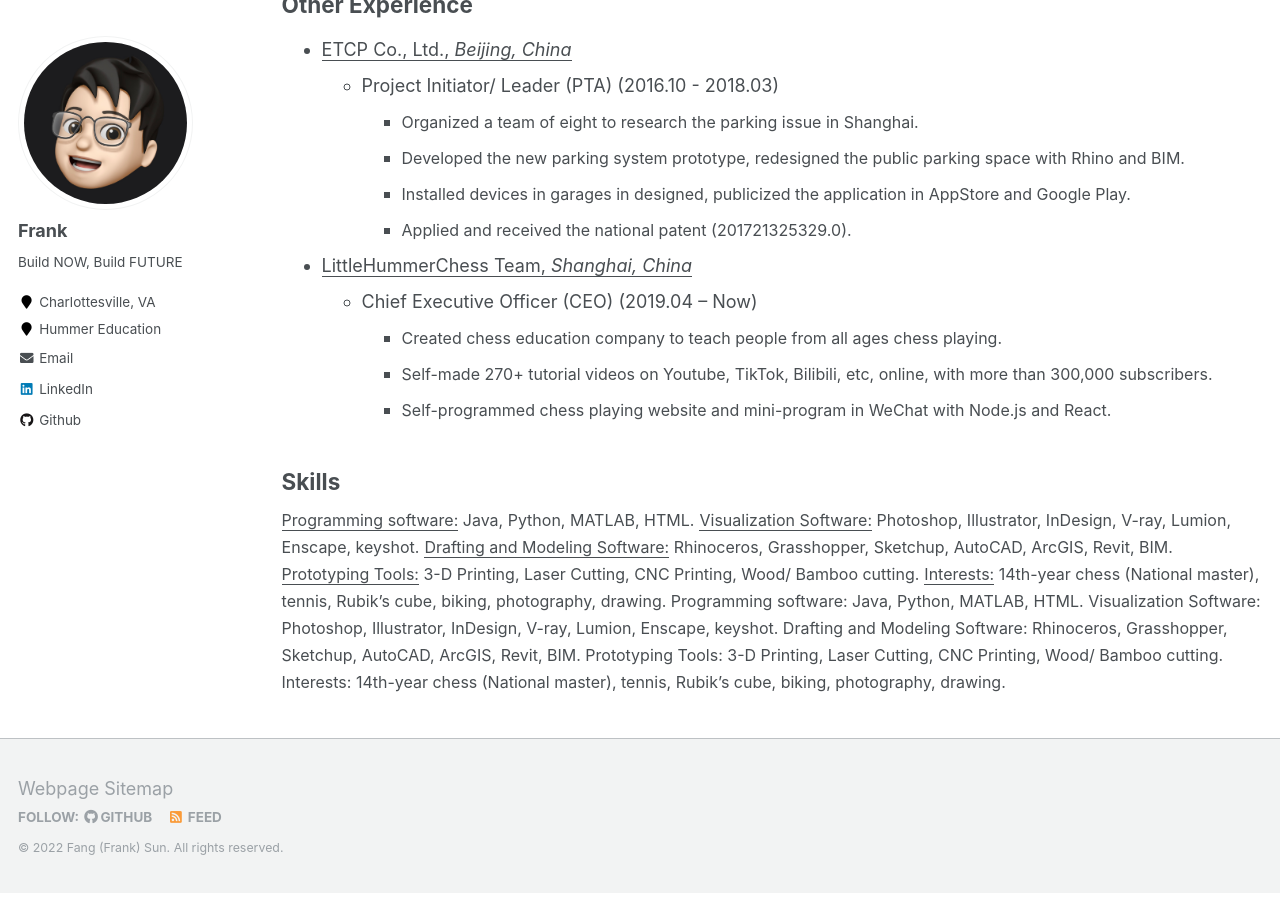
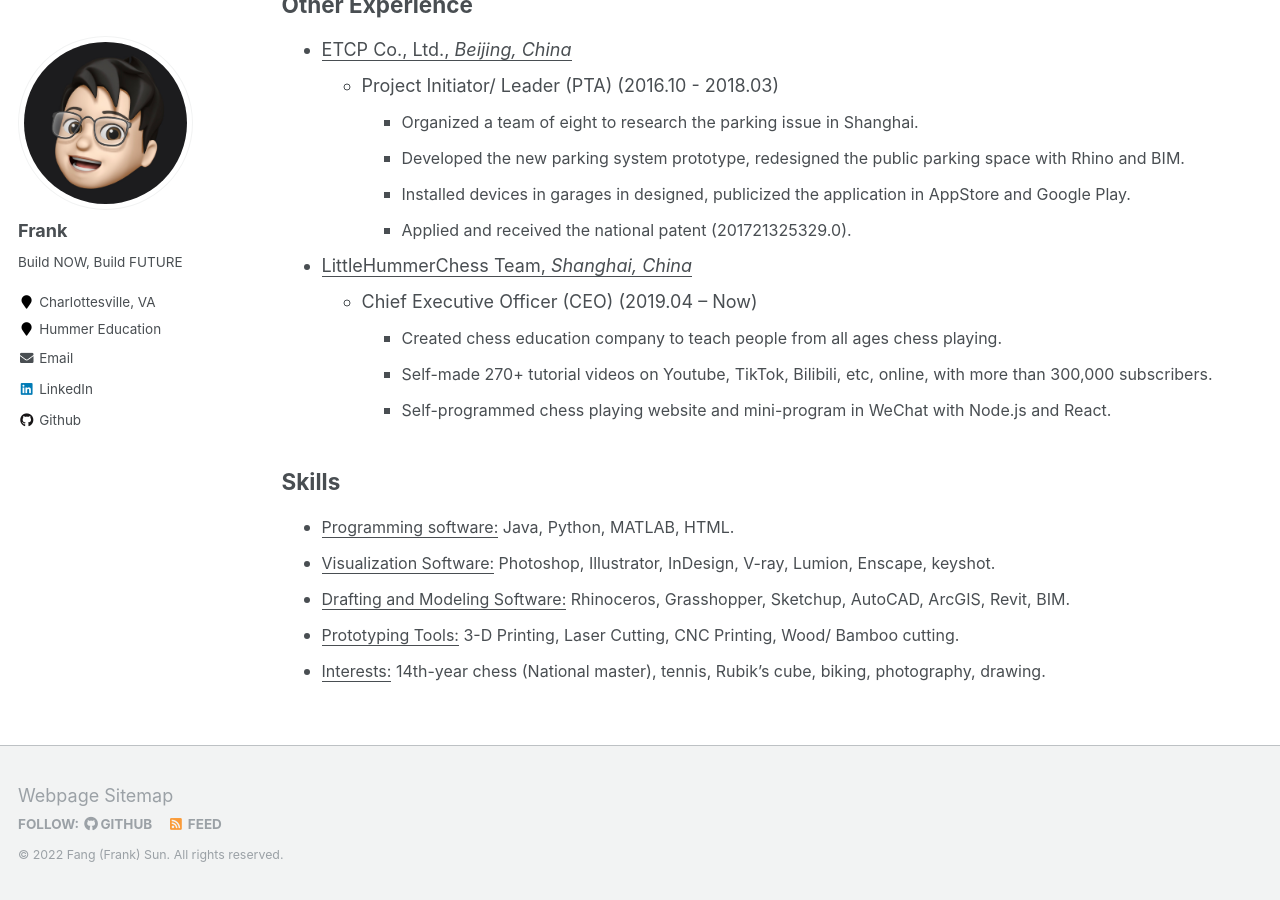
Before and after one commit to FangFrankSun/AcademicPage, a Jekyll site: the page built from _pages/cv.md, in a window 1280 px wide and 900 px high, scrolled down 2081 px. Built offline with Jekyll 4.4.1, drawn with Linux system fonts in a browser that asks for light colours; some of the changed text lies outside the part shown.

Commit message:
Update cv.md

```diff
--- a/_pages/cv.md
+++ b/_pages/cv.md
@@ -81,14 +81,8 @@ Other Experience
 
 Skills
 ---
-<font size = 3><ins>Programming software:</ins> Java, Python, MATLAB, HTML.</font>
-<font size = 3><ins>Visualization Software:</ins> Photoshop, Illustrator, InDesign, V-ray, Lumion, Enscape, keyshot.</font>
-<font size = 3><ins>Drafting and Modeling Software:</ins> Rhinoceros, Grasshopper, Sketchup, AutoCAD, ArcGIS, Revit, BIM.</font>
-<font size = 3><ins>Prototyping Tools:</ins> 3-D Printing, Laser Cutting, CNC Printing, Wood/ Bamboo cutting.</font>
-<font size = 3><ins>Interests:</ins> 14th-year chess (National master), tennis, Rubik’s cube, biking, photography, drawing.
-
-Programming software: Java, Python, MATLAB, HTML.
-Visualization Software: Photoshop, Illustrator, InDesign, V-ray, Lumion, Enscape, keyshot.
-Drafting and Modeling Software: Rhinoceros, Grasshopper, Sketchup, AutoCAD, ArcGIS, Revit, BIM.
-Prototyping Tools: 3-D Printing, Laser Cutting, CNC Printing, Wood/ Bamboo cutting.
-Interests: 14th-year chess (National master), tennis, Rubik’s cube, biking, photography, drawing.
+* <font size = 3><ins>Programming software:</ins> Java, Python, MATLAB, HTML.</font>
+* <font size = 3><ins>Visualization Software:</ins> Photoshop, Illustrator, InDesign, V-ray, Lumion, Enscape, keyshot.</font>
+* <font size = 3><ins>Drafting and Modeling Software:</ins> Rhinoceros, Grasshopper, Sketchup, AutoCAD, ArcGIS, Revit, BIM.</font>
+* <font size = 3><ins>Prototyping Tools:</ins> 3-D Printing, Laser Cutting, CNC Printing, Wood/ Bamboo cutting.</font>
+* <font size = 3><ins>Interests:</ins> 14th-year chess (National master), tennis, Rubik’s cube, biking, photography, drawing.
```
Also changed, not shown: other parts of _pages/cv.md (+1 -1 lines).
